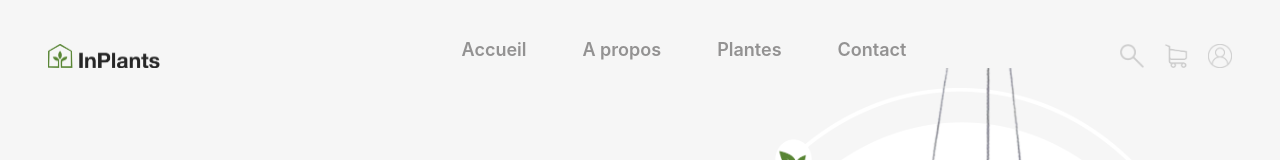
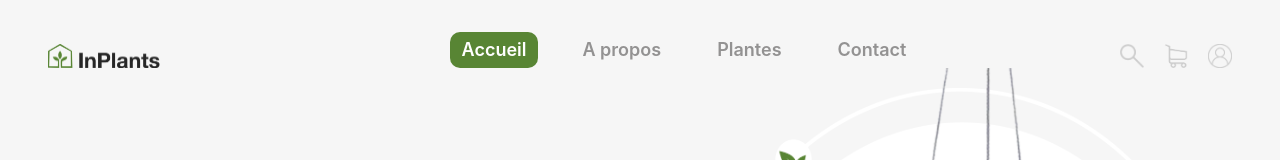
Before and after one commit to theoanache/Projet-InPlants, a React (Vite) app in the folder frontend/: page / in a window 1280 px wide. Shown: the top 160 px of the page. Built offline with nearby package versions, Linux system fonts and the light colour scheme; no server answers.

Commit message:
add isActive navbar + img sur card creer

```diff
--- a/frontend/src/components/AddPlant.jsx
+++ b/frontend/src/components/AddPlant.jsx
@@ -8,6 +8,7 @@ function AddPlant() {
     family: "",
     price: "",
     isfavorite: false,
+    image: "addplant.png",
   });
 
   const handleChange = (event) => {
@@ -22,6 +23,7 @@ function AddPlant() {
         family: plant.family,
         price: plant.price,
         isfavorite: plant.isfavorite,
+        image: plant.image,
       })
       .then((response) => response)
       .catch((error) => console.error(error));
--- a/frontend/src/components/Header.jsx
+++ b/frontend/src/components/Header.jsx
@@ -22,7 +22,13 @@ function Header() {
       </Link>
       <div className="flex gap-8 font-semibold text-grey text-lg">
         {Navbar.map((element) => (
-          <NavLink key={element.key} to={element.link}>
+          <NavLink
+            className={({ isActive }) =>
+              isActive ? "bg-green rounded-[10px] text-white" : "text-grey"
+            }
+            key={element.key}
+            to={element.link}
+          >
             <h4 className="pl-3 pr-3 pt-1 pb-1 rounded-[10px] hover:text-white hover:bg-green">
               {element.title}
             </h4>
--- a/frontend/src/pages/AllPlants.jsx
+++ b/frontend/src/pages/AllPlants.jsx
@@ -18,6 +18,7 @@ function AllPlants() {
       .get("http://localhost:5000/family")
       .then((res) => setFamily(res.data));
   }, []);
+
   const handleChange = (event) => {
     setSelectedFamily(event.target.value);
   };
```
Also changed, not shown: 1 other file (tests, documents, lock files or other folders).
